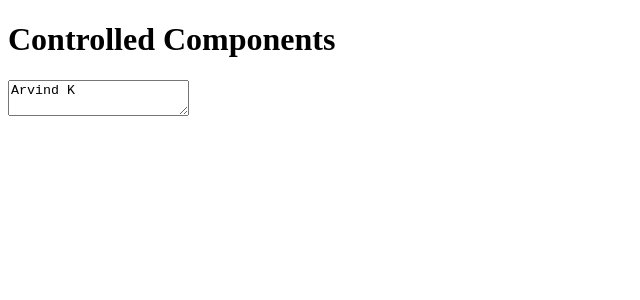
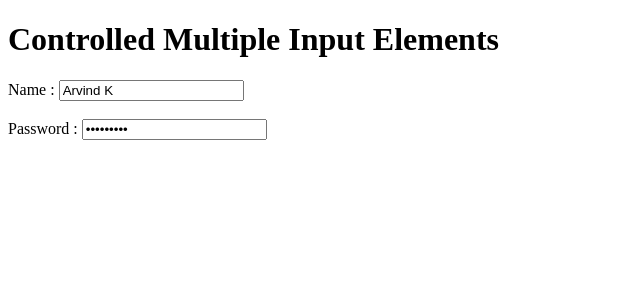
Before and after one commit to Arvindkr123/LearnReactMySide, a React (Create React App) app: page / in a window 1280 px wide. Shown: the top 300 px of the page, without its empty margins (0-640 px from the left). Built offline with nearby package versions, Linux system fonts and the light colour scheme.

Commit message:
#27ControlledMultipleInputElements

```diff
--- a/src/components/Form.jsx
+++ b/src/components/Form.jsx
@@ -2,15 +2,54 @@ import React, { useState } from 'react'
 
 const Form = () => {
     const [name, setName] = useState('Arvind K')
+    const [password, setPassword] = useState('ahjbdfasd')
+    const changeHandler = (e) => {
+        if (e.target.name === 'name') {
+            setName(e.target.value)
+            console.log(name)
+        } else {
+            setPassword(e.target.value)
+            console.log(password)
+        }
+    }
     return (
         <form>
-            <h1>Controlled Components</h1>
-            <textarea type="text" value={name} onChange={(e) => setName(e.target.value.toUpperCase())} />
+            <h1>Controlled Multiple Input Elements</h1>
+            <label>
+                Name :  <input type="text" name='name' value={name} onChange={changeHandler} />
+            </label><br /><br />
+            <label>
+                Password :  <input type='password' name='password' value={password} onChange={changeHandler} />
+            </label><br /><br />
         </form>
     )
 }
 
 export default Form;
+
+// const Form = () => {
+//     const [name, setName] = useState('Arvind K')
+//     const [password, setPassword] = useState('ahjbdfasd')
+//     const NameHandler = (e) => {
+//         setName(e.target.value)
+//     }
+//     const PassHandler = (e) => {
+//         setPassword(e.target.value)
+//     }
+//     return (
+//         <form>
+//             <h1>Controlled Multiple Input Elements</h1>
+//             <label>
+//                 Name :  <input type="text" name='name' value={name} onChange={NameHandler} />
+//             </label><br /><br />
+//             <label>
+//                 Password :  <input type='password' name='password' value={password} onChange={PassHandler} />
+//             </label><br /><br />
+//         </form>
+//     )
+// }
+
+// export default Form;
 // const Form = () => {
 //     const [name, setName] = useState('Arvind K')
 //     return (
```
